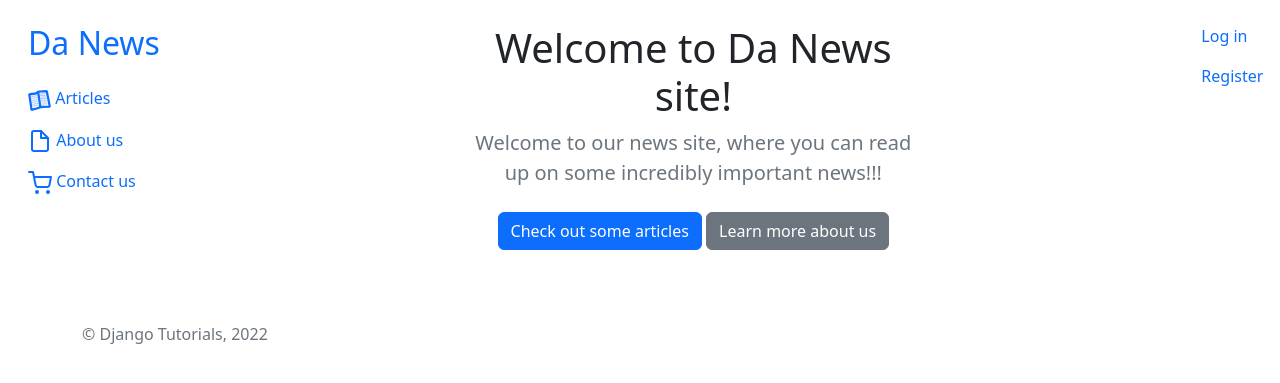
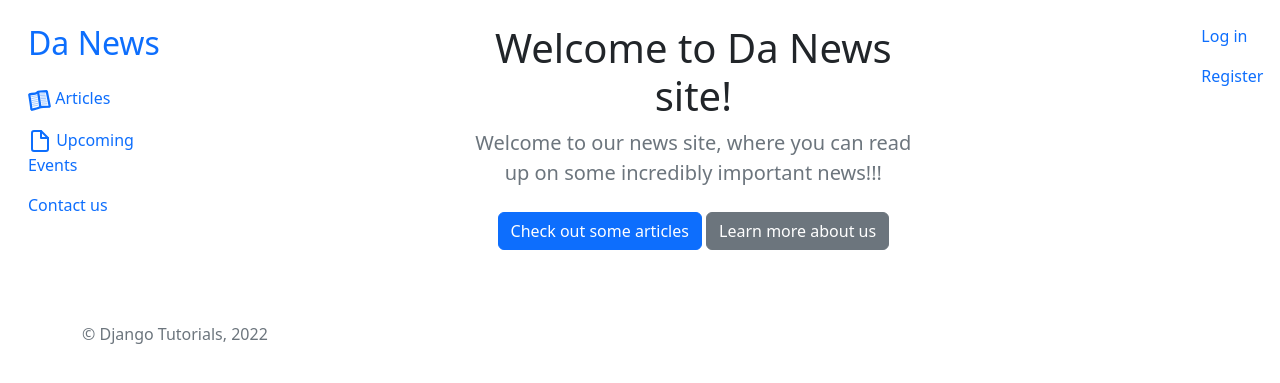
Before and after one commit to Axelkarnebro/webcasts-group-14, a Django app: page / in a window 1280 px wide. Shown: the top 383 px of the page. Run offline with Django 4.2, Linux system fonts and the light colour scheme; some libraries are stand-ins or nearby versions.

Commit message:
events are eventing
och kan ses i ett table

no way

```diff
--- a/article/admin.py
+++ b/article/admin.py
@@ -1,6 +1,7 @@
 from django.contrib import admin
-from .models import Article, Category, Comment
+from .models import Article, Category, Comment, Upcoming_Event
 # Register your models here.
 admin.site.register(Category)
 admin.site.register(Article)
 admin.site.register(Comment)
+admin.site.register(Upcoming_Event)
--- a/main/templates/includes/_sidebar.html
+++ b/main/templates/includes/_sidebar.html
@@ -23,15 +23,16 @@
             Articles
           </a>
         </li>
+
         <li class="nav-item">
-          <a class="nav-link" href="{% url 'main:about_us' %}">
+          <a class="nav-link" href="{% url 'main:upcoming_events' %}">
             <svg xmlns="http://www.w3.org/2000/svg" width="24" height="24" viewBox="0 0 24 24" fill="none" stroke="currentColor" stroke-width="2" stroke-linecap="round" stroke-linejoin="round" class="feather feather-file" aria-hidden="true"><path d="M13 2H6a2 2 0 0 0-2 2v16a2 2 0 0 0 2 2h12a2 2 0 0 0 2-2V9z"></path><polyline points="13 2 13 9 20 9"></polyline></svg>
-            About us
+            Upcoming Events
           </a>
         </li>
+
         <li class="nav-item">
           <a class="nav-link" href="{% url 'main:contact_us' %}">
-            <svg xmlns="http://www.w3.org/2000/svg" width="24" height="24" viewBox="0 0 24 24" fill="none" stroke="currentColor" stroke-width="2" stroke-linecap="round" stroke-linejoin="round" class="feather feather-shopping-cart" aria-hidden="true"><circle cx="9" cy="21" r="1"></circle><circle cx="20" cy="21" r="1"></circle><path d="M1 1h4l2.68 13.39a2 2 0 0 0 2 1.61h9.72a2 2 0 0 0 2-1.61L23 6H6"></path></svg>
             Contact us
           </a>
       </ul>
--- a/main/urls.py
+++ b/main/urls.py
@@ -1,13 +1,14 @@
 from django.urls import path
 from django.contrib.auth.views import LoginView, LogoutView
 
-from .views import home, about_us, contact_us, thank_you_contact_us, login_user, logout_user, Register
+from .views import home, about_us, contact_us, thank_you_contact_us, login_user, logout_user, Register, upcoming_events
 
 app_name = 'main'
 
 urlpatterns = [
     path('', home, name='home'),
     path('about-us',about_us, name='about_us'),
+    path('upcoming-events', upcoming_events, name='upcoming_events'),
     path('contact-us', contact_us, name='contact_us'),
     path('thank-you-contact-us', thank_you_contact_us, name='thank_you_contact_us'),
     path('register/', Register.as_view(), name='register_user'),
--- a/main/views.py
+++ b/main/views.py
@@ -1,6 +1,7 @@
 from django.shortcuts import render, redirect
 from django.http import HttpResponseRedirect
 from django.urls import reverse
+from article.models import Upcoming_Event
 
 from main.forms import ContactForm, RegisterForm
 from django.contrib.auth.models import User, Group
@@ -19,6 +20,13 @@ def about_us(request):
         'title': 'Among Us'
     }
     return render(request, 'pages/about_us.html', context)
+
+def upcoming_events(request):
+    context = {
+        'title': 'Upcoming Events',
+        'events': Upcoming_Event.objects.all().order_by('date')
+    }
+    return render(request, 'pages/upcoming_events.html', context)
 
 def contact_us(request):
     # if this is a POST request we need to process the form data
```
Also changed, not shown: main/templates/pages/upcoming_events.html (added, +40 -0 lines).
